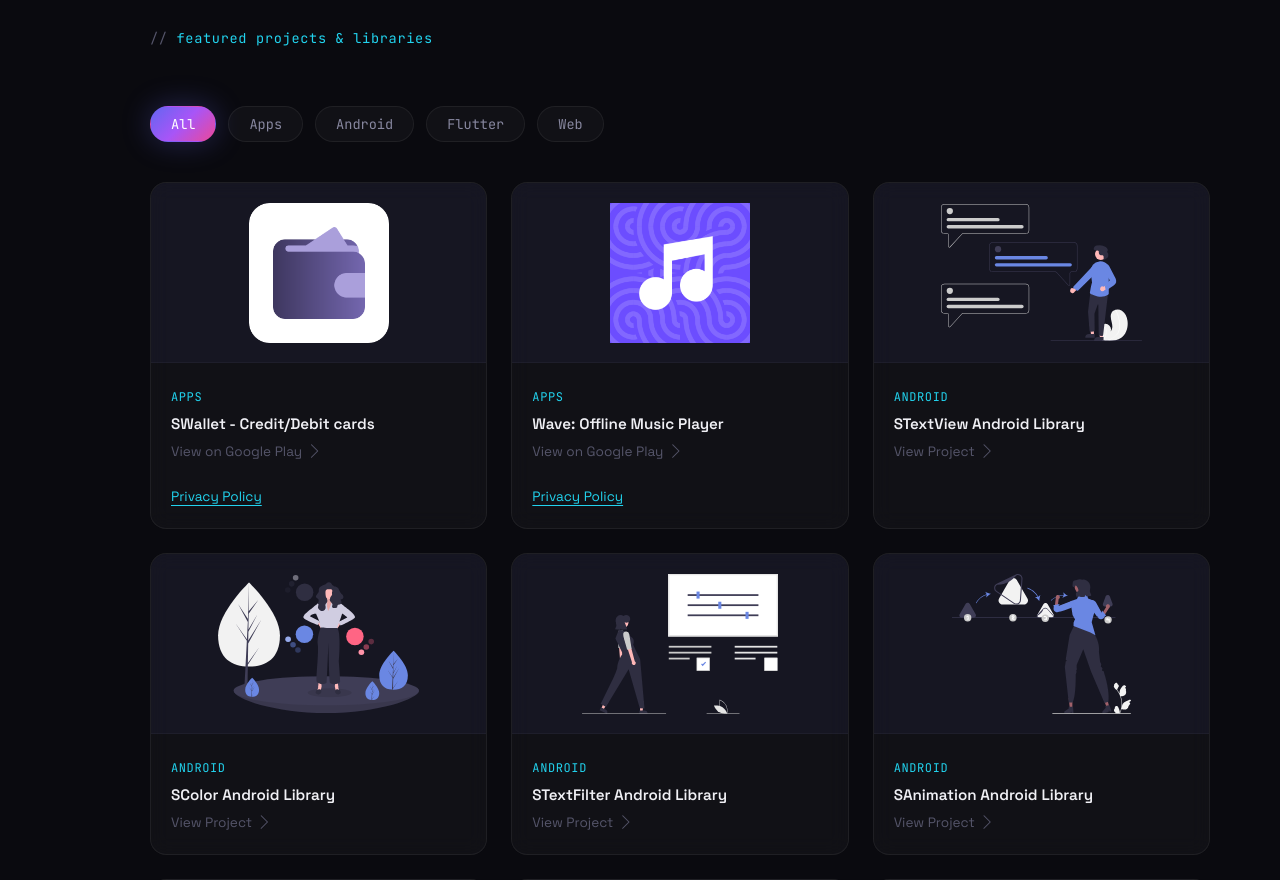
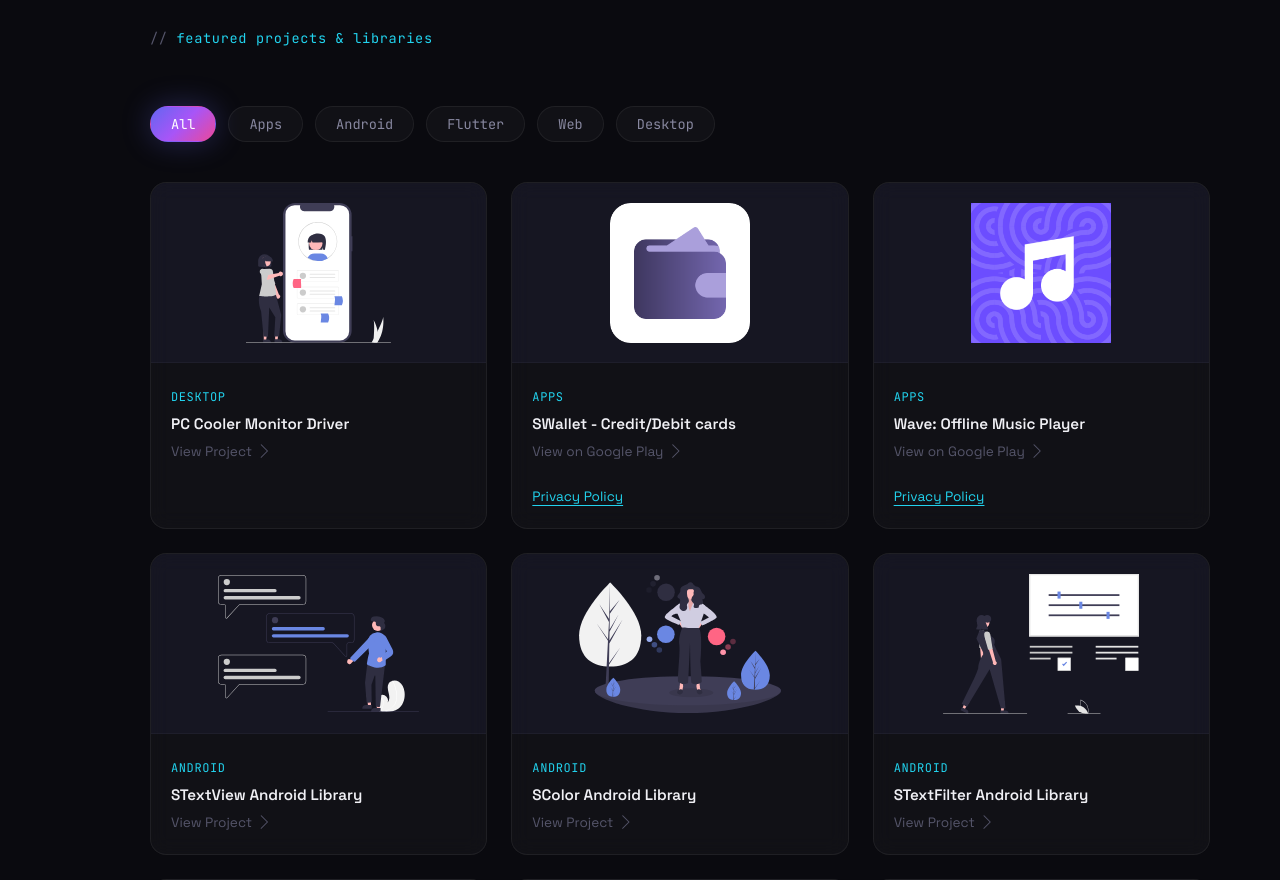
Before and after one commit to smith8h/Smith-Portfolio, a Next.js app: page / in a window 1280 px wide. Shown: the part 4942-5822 px from the top of the page. Built offline with nearby package versions, Linux system fonts and the light colour scheme.

Commit message:
feat: update layout and portfolio components; add Font Awesome stylesheet and new project entry

```diff
--- a/app/layout.jsx
+++ b/app/layout.jsx
@@ -1,5 +1,4 @@
 import "./globals.css";
-import Script from "next/script";
 
 export const metadata = {
     title: "Hussein Shakir | Software Engineer",
@@ -14,15 +13,16 @@
                     rel="stylesheet"
                     href="https://cdnjs.cloudflare.com/ajax/libs/simple-line-icons/2.5.5/css/simple-line-icons.min.css"
                 />
+                <link
+                    rel="stylesheet"
+                    href="https://cdnjs.cloudflare.com/ajax/libs/font-awesome/6.7.2/css/all.min.css"
+                    crossOrigin="anonymous"
+                    referrerPolicy="no-referrer"
+                />
                 <link rel="icon" href="/assets/logo.png" />
             </head>
             <body>
                 {children}
-                <Script
-                    src="https://kit.fontawesome.com/4730127eed.js"
-                    crossOrigin="anonymous"
-                    strategy="afterInteractive"
-                />
             </body>
         </html>
     );
--- a/components/portfolio/Menu.jsx
+++ b/components/portfolio/Menu.jsx
@@ -1,4 +1,11 @@
 export const Menu = [
+    {
+        id: 27,
+        image: "/assets/port.svg",
+        title: "PC Cooler Monitor Driver",
+        category: "Desktop",
+        link: "https://github.com/smith8h/pc-cooler-monitor-driver",
+    },
     {
         id: 17,
         image: "/assets/swallet.png",
--- a/components/portfolio/Portfolio.jsx
+++ b/components/portfolio/Portfolio.jsx
@@ -4,7 +4,7 @@
 import "./portfolio.css";
 import { Menu } from "./Menu";
 
-const categories = ["All", "Apps", "Android", "Flutter", "Web"];
+const categories = ["All", "Apps", "Android", "Flutter", "Web", "Desktop"];
 
 const Portfolio = () => {
     const [activeFilter, setActiveFilter] = useState("All");
```
Also changed, not shown: 1 other file (tests, documents, lock files or other folders).
